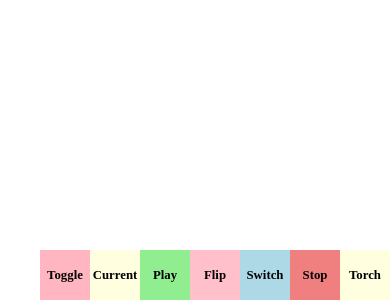
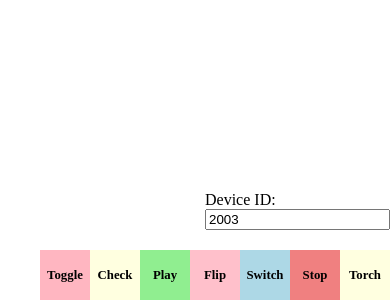
Before and after one commit to koosoftware/CordovaCameraApp, a website: page www/index.html in a window 390 px wide. Shown: the part 544-844 px from the top of the page. Drawn offline with Linux system fonts and the light colour scheme; some packages are replaced by stand-ins of ours.

Commit message:
Start with selected device ID

```diff
--- a/www/css/index.css
+++ b/www/css/index.css
@@ -47,6 +47,12 @@ canvas.raster {
   top: 0;
   left: 0;
   position: absolute;
+}
+
+div.inputDeviceId {
+  right: 0;
+  bottom: 70px;
+  position:absolute;
 }
 
 /* Actions */
--- a/www/index.html
+++ b/www/index.html
@@ -47,9 +47,13 @@
       <div id="deviceready">
         <canvas class="raster" id="fullsize"></canvas>
         <canvas class="raster" id="thumbnail"></canvas>
+        <div class="inputDeviceId">
+          <div>Device ID:</div>
+          <input type="text" id="deviceId" name="deviceId" value="2003" />
+        </div>
         <div class="actions">
           <div class="action toggleCamera" id="toggleCamera">Toggle</div>
-          <div class="action getCurrentDevice" id="getCurrentDevice">Current</div>
+          <div class="action getCurrentDevice" id="getCurrentDevice">Check</div>
           <div class="action play" id="play">Play</div>
           <div class="action flip" id="flip">Flip</div>
           <div class="action switch" id="switch">Switch</div>
--- a/www/js/index.js
+++ b/www/js/index.js
@@ -146,6 +146,8 @@ var app = {
           self.currentDevice = data;
           if (isShowPopup) {
             alert(JSON.stringify(data));
+
+            self.onGetDeviceList();
           }
         }
       );
@@ -171,6 +173,9 @@ var app = {
     console.log("play");
     if (window.plugin.CanvasCamera) {
       var self = this;
+
+      var myDeviceId = document.getElementById("deviceId").value;
+
       var options = {
         canvas: {
           width: 320,
@@ -180,7 +185,7 @@ var app = {
           width: 1280,
           height: 720,
         },
-        deviceId: 2003,
+        deviceId: myDeviceId,
         use: "data",
         fps: 30,
         flashMode: this.flash,
```
Also changed, not shown: 1 other file.
